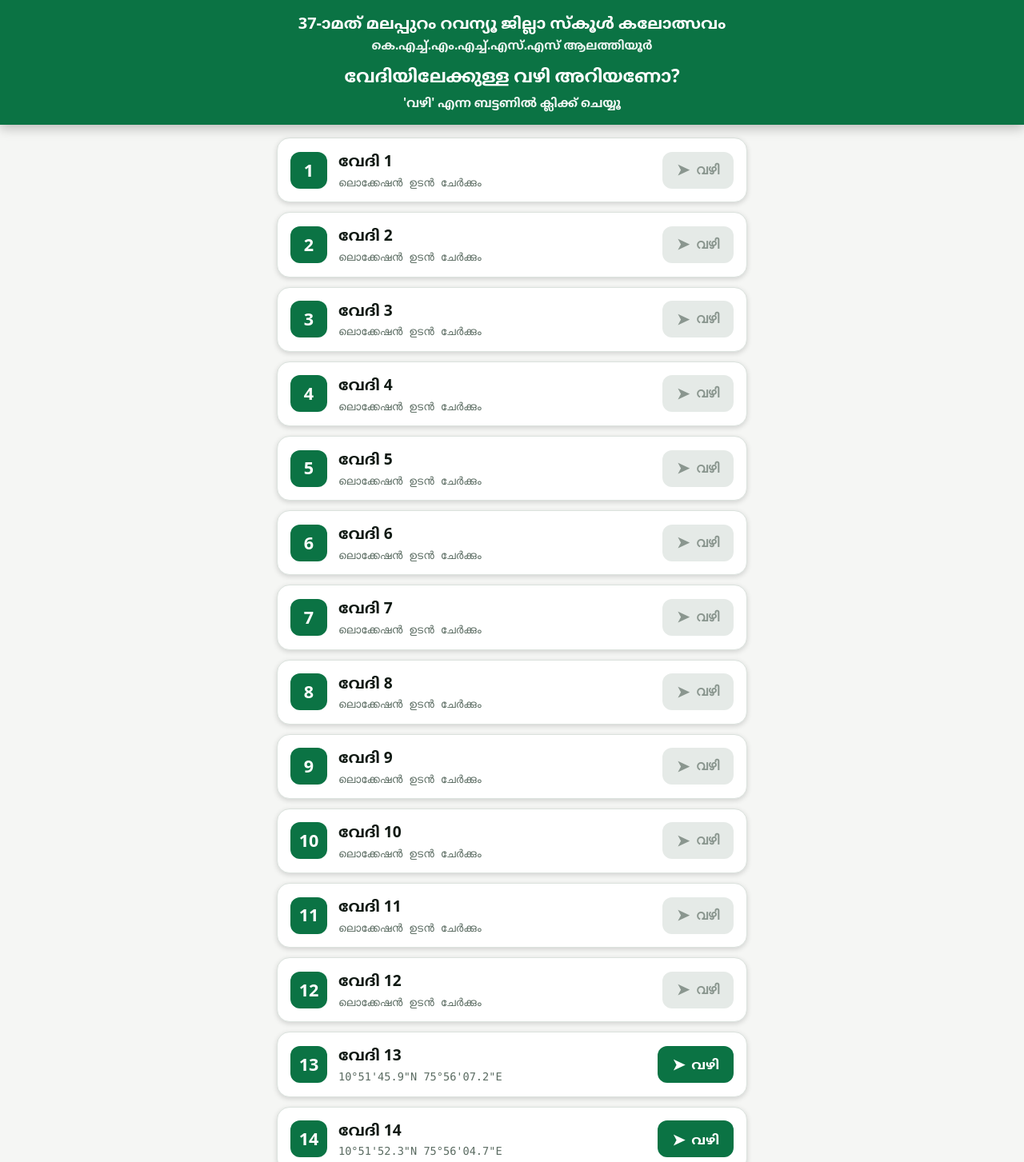
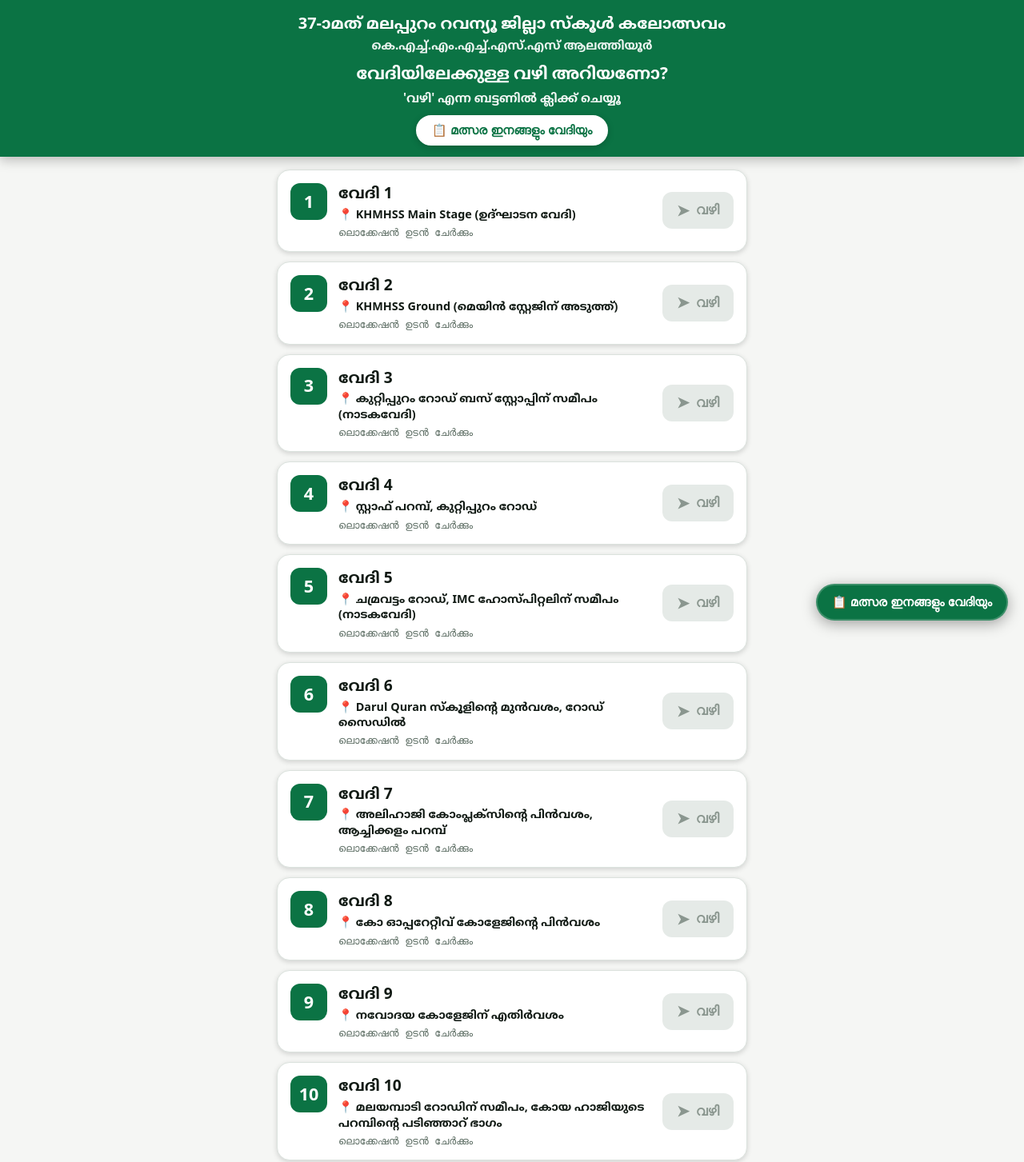
Before and after one commit to Hakku010199/kalolasavam-26, a React (Vite) app: page / in a window 1280 px wide. Shown: the top 1453 px of the page at 80% size. Built offline with nearby package versions, Linux system fonts and the light colour scheme; the HTML template or start-up script is replaced by a standard one.

Commit message:
Add schedule image modal, side option button, and update stages 1-20 with official venues

```diff
--- a/src/App.jsx
+++ b/src/App.jsx
@@ -1,3 +1,4 @@
+import { useState } from "react";
 import { stagesData } from "./stagesData.js";
 
 // DMS parser in case coordinates are pasted as "10°51'45.9\"N 75°56'07.2\"E"
@@ -43,16 +44,42 @@ function getMapLink(stage) {
 }
 
 export default function App() {
+  const [showSchedule, setShowSchedule] = useState(false);
+
   return (
     <>
       <header>
         <div className="festival-header">
-          <div className="festival-badge">37-ാമത് മലപ്പുറം റവന്യൂ ജില്ലാ സ്കൂൾ കലോത്സവം</div>
-          <div className="venue-badge">കെ.എച്ച്.എം.എച്ച്.എസ്.എസ് ആലത്തിയൂർ</div>
+          <div className="festival-badge">
+            37-ാമത് മലപ്പുറം റവന്യൂ ജില്ലാ സ്കൂൾ കലോത്സവം
+          </div>
+          <div className="venue-badge">
+            കെ.എച്ച്.എം.എച്ച്.എസ്.എസ് ആലത്തിയൂർ
+          </div>
         </div>
         <h1>വേദിയിലേക്കുള്ള വഴി അറിയണോ?</h1>
         <p className="subtitle">'വഴി' എന്ന ബട്ടണിൽ ക്ലിക്ക് ചെയ്യൂ</p>
+
+        {/* Side / Option Button for Schedule */}
+        <div className="schedule-btn-wrap">
+          <button
+            className="schedule-btn"
+            onClick={() => setShowSchedule(true)}
+            title="മത്സര ഇനങ്ങളും വേദിയും ടൈംടേബിൾ കാണുക"
+          >
+            📋 മത്സര ഇനങ്ങളും വേദിയും
+          </button>
+        </div>
       </header>
+
+      {/* Floating Side Button for quick access while scrolling */}
+      <button
+        className="floating-side-btn"
+        onClick={() => setShowSchedule(true)}
+        aria-label="മത്സര ഇനങ്ങളും വേദിയും"
+      >
+        <span>📋 മത്സര ഇനങ്ങളും വേദിയും</span>
+      </button>
 
       <main>
         <div className="stages-list">
@@ -64,6 +91,9 @@ export default function App() {
                   <div className="vedhi-num">{stage.no}</div>
                   <div className="vedhi-text">
                     <div className="vedhi-name">{stage.name}</div>
+                    {stage.venue && (
+                      <div className="vedhi-venue">📍 {stage.venue}</div>
+                    )}
                     <div className="vedhi-coord">
                       {stage.coords || "ലൊക്കേഷൻ ഉടൻ ചേർക്കും"}
                     </div>
@@ -87,7 +117,7 @@ export default function App() {
                       className="arrow-btn disabled"
                       onClick={() =>
                         alert(
-                          `${stage.name} - ലൊക്കേഷൻ ഉടൻ ചേർക്കുന്നതാണ് (Please add coordinates in stagesData.js)`
+                          `${stage.name} (${stage.venue}) - ലൊക്കേഷൻ ഉടൻ ചേർക്കുന്നതാണ്`
                         )
                       }
                       title="ലൊക്കേഷൻ ഉടൻ ചേർക്കും"
@@ -102,6 +132,44 @@ export default function App() {
           })}
         </div>
       </main>
+
+      {/* Fullscreen / Modal for Schedule Image */}
+      {showSchedule && (
+        <div className="modal-backdrop" onClick={() => setShowSchedule(false)}>
+          <div
+            className="modal-content"
+            onClick={(e) => e.stopPropagation()}
+          >
+            <div className="modal-header">
+              <h3>📋 മത്സര ഇനങ്ങളും വേദിയും (ഷെഡ്യൂൾ)</h3>
+              <div className="modal-actions">
+                <a
+                  className="modal-full-btn"
+                  href="/schedule.jpg"
+                  target="_blank"
+                  rel="noopener noreferrer"
+                >
+                  🔍 വലുതാക്കി കാണുക
+                </a>
+                <button
+                  className="modal-close-btn"
+                  onClick={() => setShowSchedule(false)}
+                >
+                  ✕
+                </button>
+              </div>
+            </div>
+
+            <div className="modal-body">
+              <img
+                src="/schedule.jpg"
+                alt="മത്സര ഇനങ്ങളും വേദിയും"
+                className="schedule-img"
+              />
+            </div>
+          </div>
+        </div>
+      )}
     </>
   );
 }
--- a/src/index.css
+++ b/src/index.css
@@ -10,6 +10,7 @@
   --brand: #1db954;
   --brandink: #05140b;
   --brand-hover: #1ed760;
+  --accent: #ffd166;
 }
 
 @media (prefers-color-scheme: light) {
@@ -22,6 +23,7 @@
     --brand: #0b7344;
     --brandink: #ffffff;
     --brand-hover: #0e8f54;
+    --accent: #d48b00;
   }
 }
 
@@ -40,10 +42,10 @@ body {
 header {
   position: sticky;
   top: 0;
-  z-index: 100;
+  z-index: 90;
   background: var(--brand);
   color: var(--brandink);
-  padding: 16px 20px;
+  padding: 16px 20px 14px;
   box-shadow: 0 4px 14px rgba(0, 0, 0, 0.25);
   text-align: center;
 }
@@ -53,7 +55,7 @@ header {
   flex-direction: column;
   align-items: center;
   gap: 3px;
-  margin-bottom: 10px;
+  margin-bottom: 8px;
 }
 
 .festival-badge {
@@ -70,22 +72,73 @@ header {
 
 h1 {
   margin: 0;
-  font-size: 1.4rem;
+  font-size: 1.3rem;
   font-weight: 800;
   letter-spacing: -0.01em;
 }
 
 .subtitle {
-  margin: 6px 0 0;
+  margin: 4px 0 10px;
   font-size: 0.95rem;
   font-weight: 600;
   opacity: 0.95;
+}
+
+.schedule-btn-wrap {
+  display: flex;
+  justify-content: center;
+  margin-top: 4px;
+}
+
+.schedule-btn {
+  background: #ffffff;
+  color: #0b7344;
+  border: 2px solid #ffffff;
+  font-size: 0.95rem;
+  font-weight: 800;
+  padding: 8px 18px;
+  border-radius: 20px;
+  cursor: pointer;
+  box-shadow: 0 2px 8px rgba(0, 0, 0, 0.2);
+  transition: transform 0.15s ease, background-color 0.15s ease;
+}
+
+.schedule-btn:hover {
+  transform: scale(1.04);
+  background: #f0fdf4;
+}
+
+/* Floating button on the side */
+.floating-side-btn {
+  position: fixed;
+  bottom: 24px;
+  right: 20px;
+  z-index: 80;
+  background: var(--brand);
+  color: var(--brandink);
+  border: 2px solid #ffffff33;
+  padding: 12px 18px;
+  border-radius: 30px;
+  font-size: 0.95rem;
+  font-weight: 800;
+  cursor: pointer;
+  box-shadow: 0 4px 18px rgba(0, 0, 0, 0.35);
+  display: flex;
+  align-items: center;
+  gap: 8px;
+  transition: transform 0.15s ease, box-shadow 0.15s ease;
+}
+
+.floating-side-btn:hover {
+  transform: translateY(-2px) scale(1.03);
+  box-shadow: 0 6px 22px rgba(0, 0, 0, 0.45);
 }
 
 main {
   max-width: 620px;
   margin: 0 auto;
   padding: 16px;
+  padding-bottom: 80px;
 }
 
 .stages-list {
@@ -115,7 +168,7 @@ main {
 
 .vedhi-main {
   display: flex;
-  align-items: center;
+  align-items: flex-start;
   gap: 14px;
   flex: 1;
   min-width: 0;
@@ -133,6 +186,7 @@ main {
   font-size: 1.35rem;
   font-weight: 900;
   flex-shrink: 0;
+  margin-top: 2px;
 }
 
 .vedhi-text {
@@ -140,6 +194,7 @@ main {
   flex-direction: column;
   min-width: 0;
   overflow: hidden;
+  gap: 2px;
 }
 
 .vedhi-name {
@@ -150,8 +205,15 @@ main {
   text-overflow: ellipsis;
 }
 
+.vedhi-venue {
+  font-size: 0.9rem;
+  color: var(--ink);
+  font-weight: 600;
+  line-height: 1.35;
+}
+
 .vedhi-coord {
-  font-size: 0.85rem;
+  font-size: 0.8rem;
   color: var(--mute);
   font-family: ui-monospace, SFMono-Regular, Consolas, monospace;
   margin-top: 2px;
@@ -207,3 +269,92 @@ main {
   font-size: 1.2rem;
   line-height: 1;
 }
+
+/* Modal / Lightbox Styles */
+.modal-backdrop {
+  position: fixed;
+  inset: 0;
+  z-index: 200;
+  background: rgba(0, 0, 0, 0.85);
+  backdrop-filter: blur(4px);
+  display: flex;
+  align-items: center;
+  justify-content: center;
+  padding: 12px;
+}
+
+.modal-content {
+  background: var(--card);
+  color: var(--ink);
+  border-radius: 18px;
+  width: 100%;
+  max-width: 900px;
+  max-height: 90vh;
+  display: flex;
+  flex-direction: column;
+  overflow: hidden;
+  box-shadow: 0 8px 30px rgba(0, 0, 0, 0.5);
+  border: 1px solid var(--line);
+}
+
+.modal-header {
+  display: flex;
+  align-items: center;
+  justify-content: space-between;
+  padding: 14px 18px;
+  border-bottom: 1px solid var(--line);
+  background: var(--brand);
+  color: var(--brandink);
+}
+
+.modal-header h3 {
+  margin: 0;
+  font-size: 1.1rem;
+  font-weight: 800;
+}
+
+.modal-actions {
+  display: flex;
+  align-items: center;
+  gap: 10px;
+}
+
+.modal-full-btn {
+  background: #ffffff;
+  color: #0b7344;
+  font-size: 0.85rem;
+  font-weight: 800;
+  padding: 6px 12px;
+  border-radius: 8px;
+  text-decoration: none;
+  transition: opacity 0.15s ease;
+}
+
+.modal-full-btn:hover {
+  opacity: 0.9;
+}
+
+.modal-close-btn {
+  background: transparent;
+  color: var(--brandink);
+  border: none;
+  font-size: 1.5rem;
+  line-height: 1;
+  cursor: pointer;
+  padding: 4px 8px;
+}
+
+.modal-body {
+  overflow: auto;
+  padding: 12px;
+  display: flex;
+  justify-content: center;
+  background: #000;
+}
+
+.schedule-img {
+  max-width: 100%;
+  height: auto;
+  border-radius: 8px;
+  display: block;
+}
--- a/src/stagesData.js
+++ b/src/stagesData.js
@@ -1,21 +1,24 @@
 // ==============================================================================
 // വേദി വിവരങ്ങളും ലൊക്കേഷൻ കോർഡിനേറ്റുകളും (Stages & Location Coordinates)
 // ==============================================================================
-// നിങ്ങൾക്കിവിടെ 1 മുതൽ 14 വരെയുള്ള വേദികളുടെ കോർഡിനേറ്റുകൾ നൽകാം.
-// coords എന്നതിൽ 10°51'45.9"N 75°56'07.2"E പോലെയുള്ള DMS ഫോർമാറ്റ് നേരിട്ട് നൽകാം.
+// 37-ാമത് മലപ്പുറം റവന്യൂ ജില്ലാ സ്കൂൾ കലോത്സവം 2026, KHMHSS ആലത്തിയൂർ
 // ==============================================================================
 
 export const stagesData = [
   {
     no: 1,
     name: "വേദി 1",
-    coords: "", // ബാക്കി കോർഡിനേറ്റ് ഇവിടെ നൽകുക (ഉദാ: 10°51'40.0"N 75°56'10.0"E)
+    venue: "KHMHSS Main Stage (ഉദ്ഘാടന വേദി)",
+    size: "24×24",
+    coords: "",
     lat: null,
     lng: null,
   },
   {
     no: 2,
     name: "വേദി 2",
+    venue: "KHMHSS Ground (മെയിൻ സ്റ്റേജിന് അടുത്ത്)",
+    size: "24×24",
     coords: "",
     lat: null,
     lng: null,
@@ -23,6 +26,8 @@ export const stagesData = [
   {
     no: 3,
     name: "വേദി 3",
+    venue: "കുറ്റിപ്പുറം റോഡ് ബസ് സ്റ്റോപ്പിന് സമീപം (നാടകവേദി)",
+    size: "24×24",
     coords: "",
     lat: null,
     lng: null,
@@ -30,6 +35,8 @@ export const stagesData = [
   {
     no: 4,
     name: "വേദി 4",
+    venue: "സ്റ്റാഫ് പറമ്പ്, കുറ്റിപ്പുറം റോഡ്",
+    size: "20×20",
     coords: "",
     lat: null,
     lng: null,
@@ -37,6 +44,8 @@ export const stagesData = [
   {
     no: 5,
     name: "വേദി 5",
+    venue: "ചമ്രവട്ടം റോഡ്, IMC ഹോസ്പിറ്റലിന് സമീപം (നാടകവേദി)",
+    size: "24×24",
     coords: "",
     lat: null,
     lng: null,
@@ -44,6 +53,8 @@ export const stagesData = [
   {
     no: 6,
     name: "വേദി 6",
+    venue: "Darul Quran സ്കൂളിന്റെ മുൻവശം, റോഡ് സൈഡിൽ",
+    size: "24×24",
     coords: "",
     lat: null,
     lng: null,
@@ -51,6 +62,8 @@ export const stagesData = [
   {
     no: 7,
     name: "വേദി 7",
+    venue: "അലിഹാജി കോംപ്ലക്സിന്റെ പിൻവശം, ആച്ചിക്കളം പറമ്പ്",
+    size: "24×24",
     coords: "",
     lat: null,
     lng: null,
@@ -58,6 +71,8 @@ export const stagesData = [
   {
     no: 8,
     name: "വേദി 8",
+    venue: "കോ ഓപ്പറേറ്റീവ് കോളേജിന്റെ പിൻവശം",
+    size: "20×20",
     coords: "",
     lat: null,
     lng: null,
@@ -65,6 +80,8 @@ export const stagesData = [
   {
     no: 9,
     name: "വേദി 9",
+    venue: "നവോദയ കോളേജിന് എതിർവശം",
+    size: "24×24",
     coords: "",
     lat: null,
     lng: null,
@@ -72,6 +89,8 @@ export const stagesData = [
   {
     no: 10,
     name: "വേദി 10",
+    venue: "മലയമ്പാടി റോഡിന് സമീപം, കോയ ഹാജിയുടെ പറമ്പിന്റെ പടിഞ്ഞാറ് ഭാഗം",
+    size: "20×20",
     coords: "",
     lat: null,
     lng: null,
@@ -79,6 +98,8 @@ export const stagesData = [
   {
     no: 11,
     name: "വേദി 11",
+    venue: "മലയമ്പാടി റോഡിന് സമീപം, കോയ ഹാജിയുടെ പറമ്പിന്റെ കിഴക്ക് ഭാഗം",
+    size: "20×20",
     coords: "",
     lat: null,
     lng: null,
@@ -86,6 +107,8 @@ export const stagesData = [
   {
     no: 12,
     name: "വേദി 12",
+    venue: "സുബ്രഹ്മണ്യ ക്ഷേത്ര കവാടത്തിന്റെ കിഴക്കുഭാഗം",
+    size: "24×24",
     coords: "",
     lat: null,
     lng: null,
@@ -93,6 +116,8 @@ export const stagesData = [
   {
     no: 13,
     name: "വേദി 13",
+    venue: "KHMHSS-ന്റെ പിറകുവശം",
+    size: "20×20",
     coords: '10°51\'45.9"N 75°56\'07.2"E',
     lat: 10.86275,
     lng: 75.935333,
@@ -100,8 +125,64 @@ export const stagesData = [
   {
     no: 14,
     name: "വേദി 14",
+    venue: "KHMHSS-ന്റെ പിറകുവശം, Driving School Ground",
+    size: "24×24",
     coords: '10°51\'52.3"N 75°56\'04.7"E',
     lat: 10.864528,
     lng: 75.934639,
   },
+  {
+    no: 15,
+    name: "വേദി 15",
+    venue: "KHM HSS Hall",
+    size: "16×16",
+    coords: "",
+    lat: null,
+    lng: null,
+  },
+  {
+    no: 16,
+    name: "വേദി 16",
+    venue: "KHM HSS Class Room C2B",
+    size: "16×16",
+    coords: "",
+    lat: null,
+    lng: null,
+  },
+  {
+    no: 17,
+    name: "വേദി 17",
+    venue: "Navodaya College Hall",
+    size: "16×16",
+    coords: "",
+    lat: null,
+    lng: null,
+  },
+  {
+    no: 18,
+    name: "വേദി 18",
+    venue: "Darul Quran Royal Hall",
+    size: "16×16",
+    coords: "",
+    lat: null,
+    lng: null,
+  },
+  {
+    no: 19,
+    name: "വേദി 19",
+    venue: "Darul Quran Conference Hall",
+    size: "16×16",
+    coords: "",
+    lat: null,
+    lng: null,
+  },
+  {
+    no: 20,
+    name: "വേദി 20",
+    venue: "Goal Way Academy Hall",
+    size: "16×16",
+    coords: "",
+    lat: null,
+    lng: null,
+  },
 ];
```
Also changed, not shown: public/schedule.jpg (added), public/stages_info.jpg (added).
